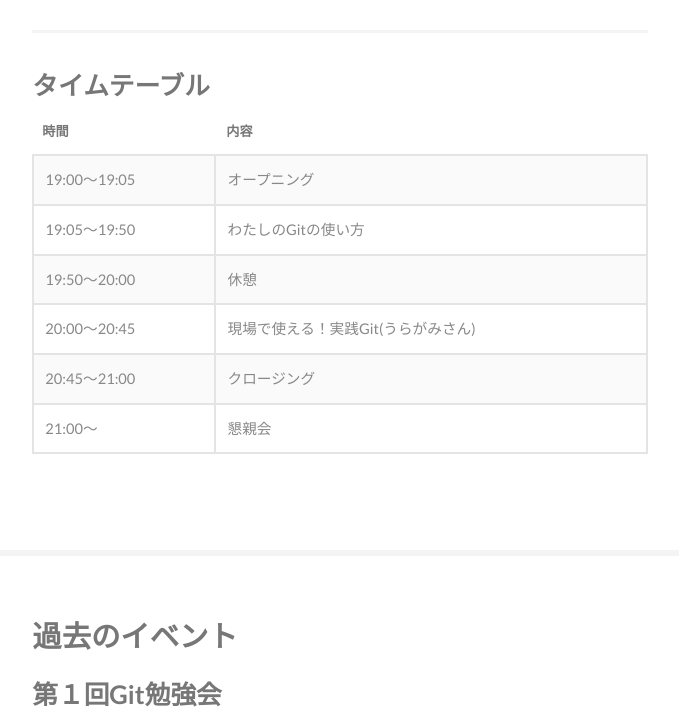
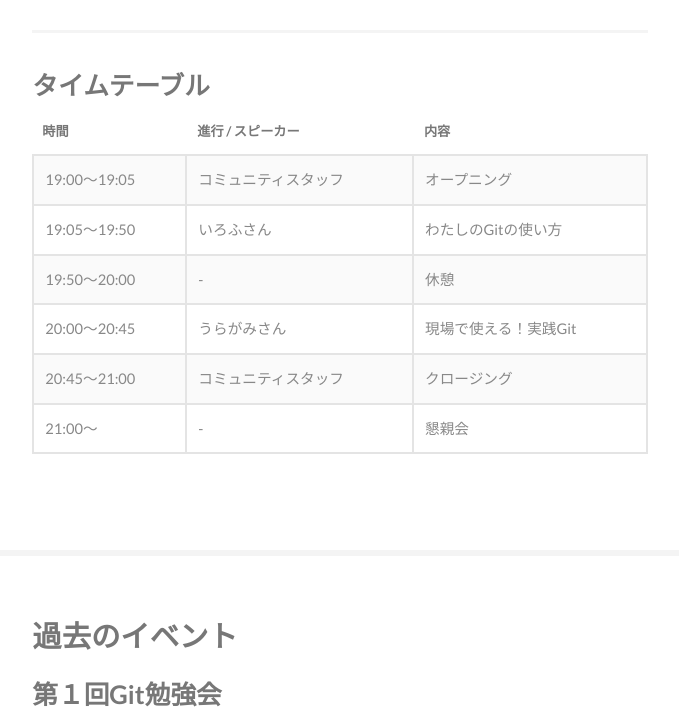
Before and after one commit to kk-0711/sampleGit, a plain HTML site: page index.html in a window 1280 px wide. Shown: the part 1217-1942 px from the top of the page, without its empty margins (153-832 px from the left). Drawn offline with Linux system fonts and the light colour scheme.

Commit message:
タイムテーブルのレイアウトを変更した

```diff
--- a/index.html
+++ b/index.html
@@ -84,32 +84,39 @@
                                 <thead>
                                 <tr>
                                     <th>時間</th>
+				    <th>進行 / スピーカー</th>
                                     <th>内容</th>
                                 </tr>
                                 </thead>
                                 <tbody>
                                 <tr>
                                     <td>19:00〜19:05</td>
+				    <td>コミュニティスタッフ</td>
                                     <td>オープニング</td>
                                 </tr>
                                 <tr>
                                     <td>19:05〜19:50</td>
+				    <td>いろふさん</td>
                                     <td>わたしのGitの使い方</td>
                                 </tr>
                                 <tr>
                                     <td>19:50〜20:00</td>
+			            <td> - </td>
                                     <td>休憩</td>
                                 </tr>
                                 <tr>
                                     <td>20:00〜20:45</td>
-                                    <td>現場で使える！実践Git(うらがみさん)</td>
+				    <td>うらがみさん</td>
+                                    <td>現場で使える！実践Git</td>
                                 </tr>
                                 <tr>
                                     <td>20:45〜21:00</td>
+				    <td>コミュニティスタッフ</td>
                                     <td>クロージング</td>
                                 </tr>
                                 <tr>
                                     <td>21:00〜</td>
+			            <td> - </td>
                                     <td>懇親会</td>
                                 </tr>
                                 </tbody>
```
